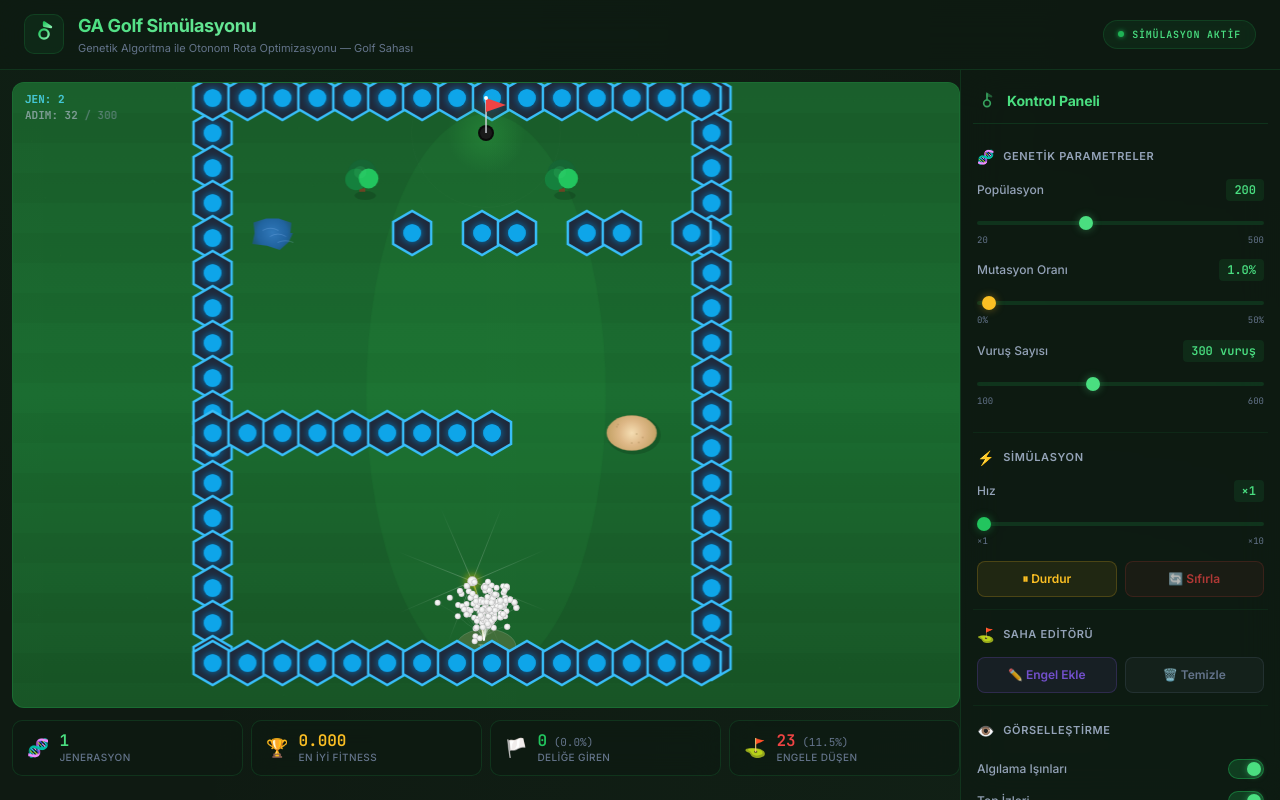
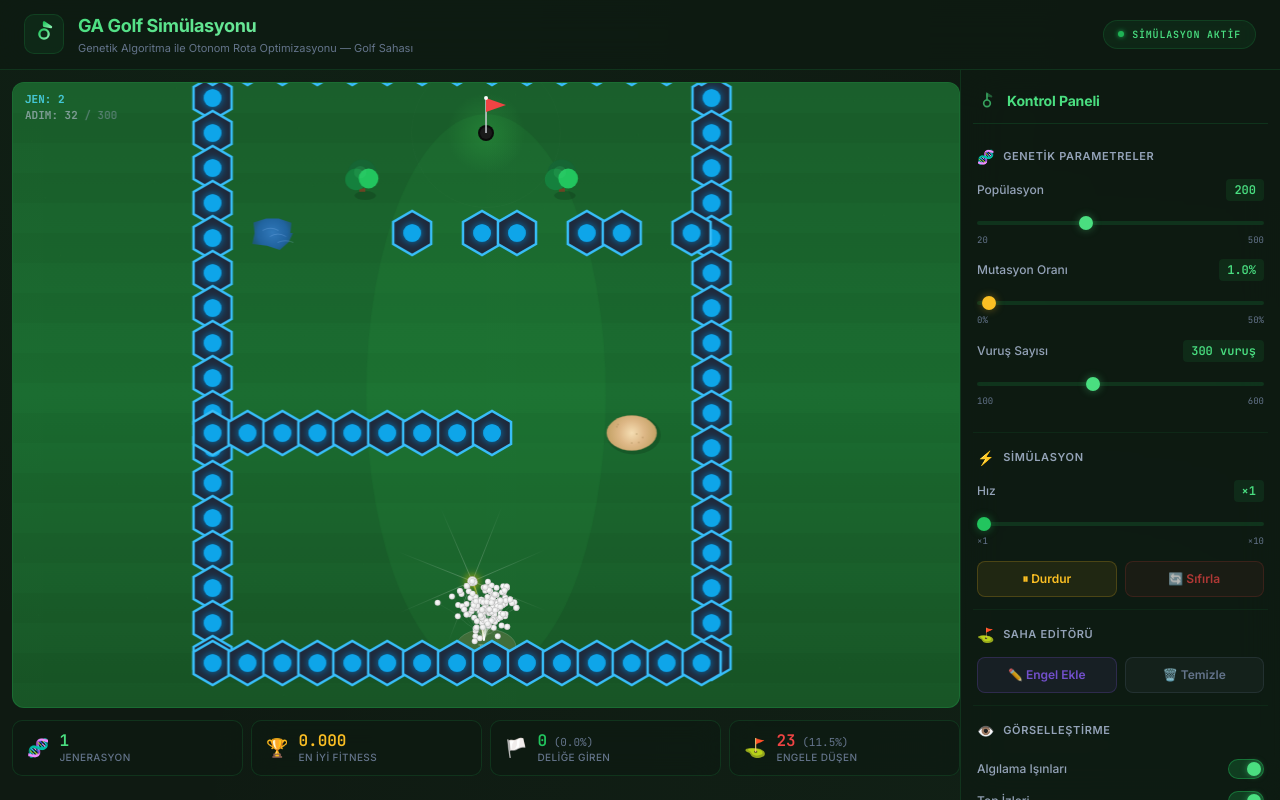
Before and after one commit to saitama-sai/golfGA, a React (Vite) app: page / in a window 1280 px wide. Built offline with nearby package versions, Linux system fonts and the light colour scheme.

Commit message:
Move top wall up by 1 unit to give more space behind target

```diff
--- a/src/App.tsx
+++ b/src/App.tsx
@@ -9,17 +9,17 @@ function createDefaultObstacles(): Obstacle[] {
   const obs: Obstacle[] = [];
 
   // Sol Dış Duvar
-  for (let y = 15; y <= 580; y += 35) {
+  for (let y = -20; y <= 580; y += 35) {
     obs.push(new Obstacle({ position: new Vector2D(200, y), radius: 22, type: 'wall' }));
   }
   // Sağ Dış Duvar
-  for (let y = 15; y <= 580; y += 35) {
+  for (let y = -20; y <= 580; y += 35) {
     obs.push(new Obstacle({ position: new Vector2D(700, y), radius: 22, type: 'wall' }));
   }
 
   // Üst Dış Duvar (Dışarı kaçmayı önler)
   for (let x = 200; x <= 700; x += 35) {
-    obs.push(new Obstacle({ position: new Vector2D(x, 15), radius: 22, type: 'wall' }));
+    obs.push(new Obstacle({ position: new Vector2D(x, -20), radius: 22, type: 'wall' }));
   }
 
   // Alt Dış Duvar (Dışarı kaçmayı önler)
```
